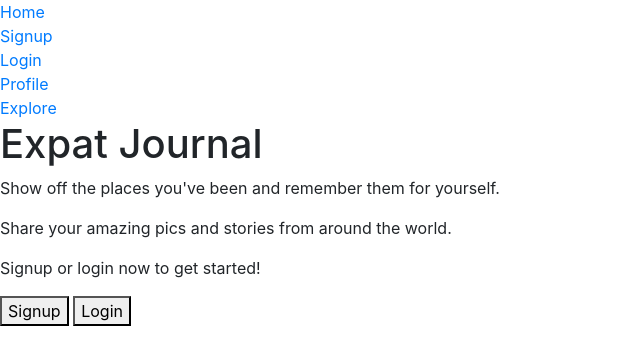
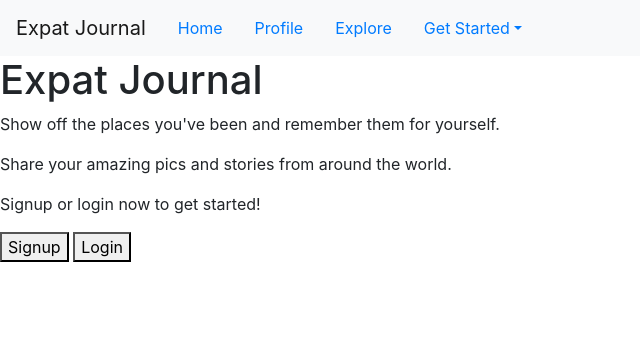
Before and after one commit to Cory-Thomas/Front-End, a React (Create React App) app in the folder my-app/: page / in a window 1280 px wide. Shown: the top 364 px of the page, without its empty margins (0-640 px from the left). Built offline with nearby package versions, Linux system fonts and the light colour scheme.

Commit message:
Nav bar draft using reactstrap

```diff
--- a/my-app/src/App.js
+++ b/my-app/src/App.js
@@ -1,6 +1,4 @@
 import React, {useState} from "react";
-
-
 import {
   BrowserRouter as Router,
   Switch,
@@ -11,6 +9,20 @@ import Signup from './Signup'
 import Login from './Login'
 import Profile from './Profile';
 import Explore from './Explore';
+import {
+  Collapse,
+  Navbar,
+  NavbarToggler,
+  NavbarBrand,
+  Nav,
+  NavItem,
+  NavLink,
+  UncontrolledDropdown,
+  DropdownToggle,
+  DropdownMenu,
+  DropdownItem,
+  NavbarText
+} from 'reactstrap';
 
 export default function App() {
 
@@ -18,23 +30,31 @@ export default function App() {
 
   return (
     <Router>
-            <nav>
-          <div>
-            <Link to='/'>Home</Link>
-          </div>
-          <div>
-            <Link to='/Signup'>Signup</Link>
-          </div>
-          <div>
-            <Link to='/Login'>Login</Link>
-          </div>
-          <div>
-            <Link to='/Profile'>Profile</Link>
-          </div>
-          <div>
-            <Link to='/Explore'>Explore</Link>
-          </div>
-      </nav>
+      <Navbar color="light" light expand="md">
+        <NavbarBrand href="/">Expat Journal</NavbarBrand>
+          <Nav>
+            <NavLink href='/'>Home</NavLink>
+          </Nav>
+          <Nav>
+            <NavLink href='/Profile'>Profile</NavLink>
+          </Nav>
+          <Nav>
+            <NavLink href='/Explore'>Explore</NavLink>
+          </Nav>
+          <UncontrolledDropdown>
+              <DropdownToggle nav caret>
+                Get Started
+              </DropdownToggle>
+              <DropdownMenu right>
+                <DropdownItem>
+                  <NavLink href='/Signup'>Signup</NavLink>
+                </DropdownItem>
+                <DropdownItem>
+                  <NavLink href='/Login'>Login</NavLink>
+                </DropdownItem>
+              </DropdownMenu>
+            </UncontrolledDropdown>
+      </Navbar>
       <div>
       <Switch>
           <Route path="/Signup">
```
